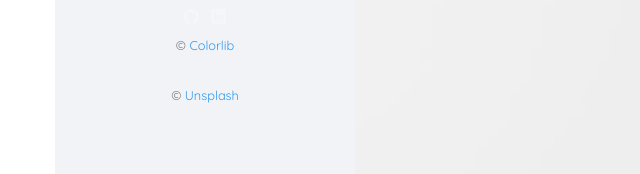
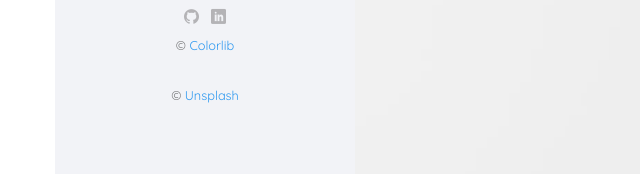
Before and after one commit to naisiaye/my-portfolio, a plain HTML site: page index.html in a window 1280 px wide. Shown: the part 513-687 px from the top of the page, 0-640 px from the left. Drawn offline with nearby package versions, Linux system fonts and the light colour scheme; files whose address does not match are found by name; a web font is replaced by a local one.

Commit message:
complete portfolio

```diff
--- a/css/style.css
+++ b/css/style.css
@@ -259,7 +259,7 @@ figure figcaption {
 	list-style: none;
 }
 #colorlib-aside .colorlib-footer ul li a {
-	color: rgba(255, 255, 255, 0.3);
+	color: rgba(36, 33, 33, 0.3);
 	padding: 4px;
 }
 #colorlib-aside .colorlib-footer ul li a:hover,
```
